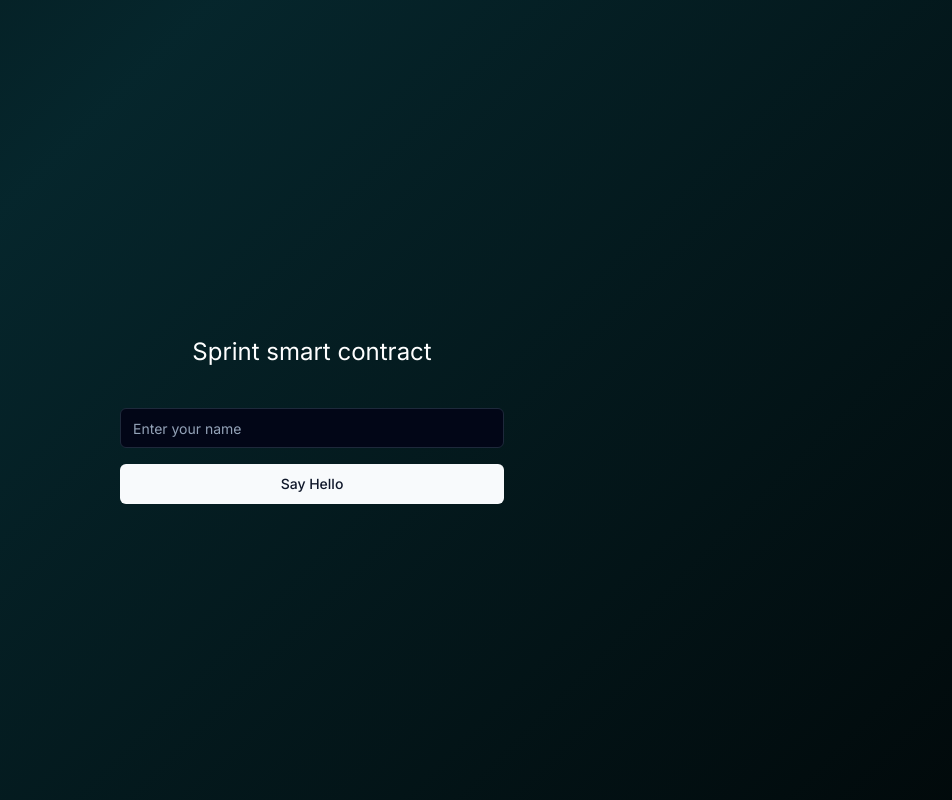
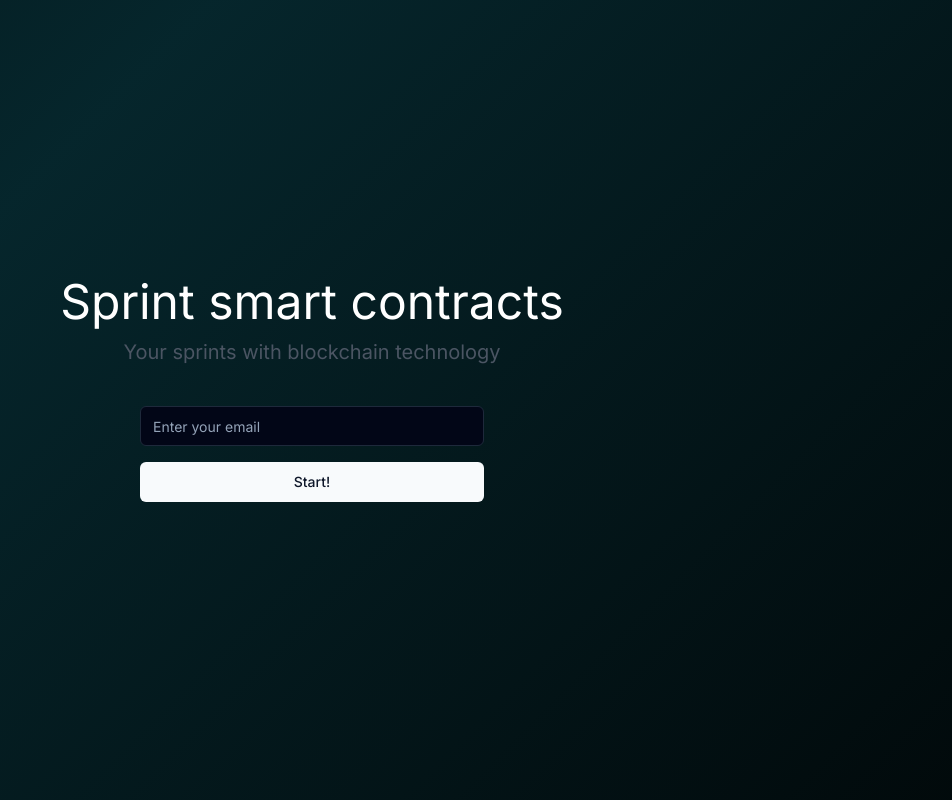
Before and after one commit to chelo-appventures/mvp-ssc-frontend, a Next.js app: page / in a window 1280 px wide. Shown: the whole page, without its empty margins (328-1280 px from the left). Built offline with nearby package versions, Linux system fonts and the light colour scheme.

Commit message:
add some animation

```diff
--- a/package.json
+++ b/package.json
@@ -12,6 +12,7 @@
     "@radix-ui/react-slot": "^1.0.2",
     "class-variance-authority": "^0.7.0",
     "clsx": "^2.1.1",
+    "framer-motion": "^11.2.9",
     "lucide-react": "^0.379.0",
     "next": "14.2.3",
     "react": "^18",
--- a/src/app/page.tsx
+++ b/src/app/page.tsx
@@ -1,5 +1,6 @@
 "use client"
 
+import { motion } from "framer-motion"
 import { useState } from "react"
 
 import { BgAnimatedGradient } from "@/components/generic/bg-animated-gradient"
@@ -7,25 +8,49 @@ import { Button } from "@/components/ui/button"
 import { Input } from "@/components/ui/input"
 
 export default function Home() {
-  const [name, setName] = useState("")
+  const [email, setEmail] = useState("")
 
   return (
     <BgAnimatedGradient>
       <main className="flex min-h-screen flex-col items-center justify-center text-white">
-        <p className="p-10 text-2xl">Sprint smart contract</p>
+        <motion.div
+          initial={{ opacity: 0 }}
+          animate={{ opacity: 1 }}
+          transition={{ duration: 1, delay: 0.5 }}
+          className="flex flex-1 flex-col items-center justify-center">
+          <div className="flex">
+            <p className="px-5 text-center text-5xl">Sprint smart contracts</p>
+          </div>
+          <motion.div
+            className="mt-3 text-xl text-gray-600"
+            initial={{ opacity: 0 }}
+            animate={{ opacity: 1 }}
+            transition={{ duration: 0.5, delay: 1.5 }}>
+            <p className="px-5 text-center">
+              Your sprints with blockchain technology
+            </p>
+          </motion.div>
 
-        <Input
-          placeholder="Enter your name"
-          value={name}
-          onChange={(e) => setName(e.target.value)}
-          className="max-w-sm"
-        />
-        <div className="h-4" />
-        <Button
-          className="w-full max-w-sm"
-          onClick={() => alert(`Hello ${name}`)}>
-          Say Hello
-        </Button>
+          <div className="h-5" />
+
+          <motion.div
+            className="w-full max-w-sm p-5"
+            initial={{ opacity: 0 }}
+            animate={{ opacity: 1 }}
+            transition={{ duration: 0.5, delay: 3 }}>
+            <Input
+              placeholder="Enter your email"
+              value={email}
+              onChange={(e) => setEmail(e.target.value)}
+            />
+            <div className="h-4" />
+            <Button
+              className="w-full"
+              onClick={() => alert(`Hello ${email}!!`)}>
+              Start!
+            </Button>
+          </motion.div>
+        </motion.div>
       </main>
     </BgAnimatedGradient>
   )
```
Also changed, not shown: 1 other file (tests, documents, lock files or other folders).
